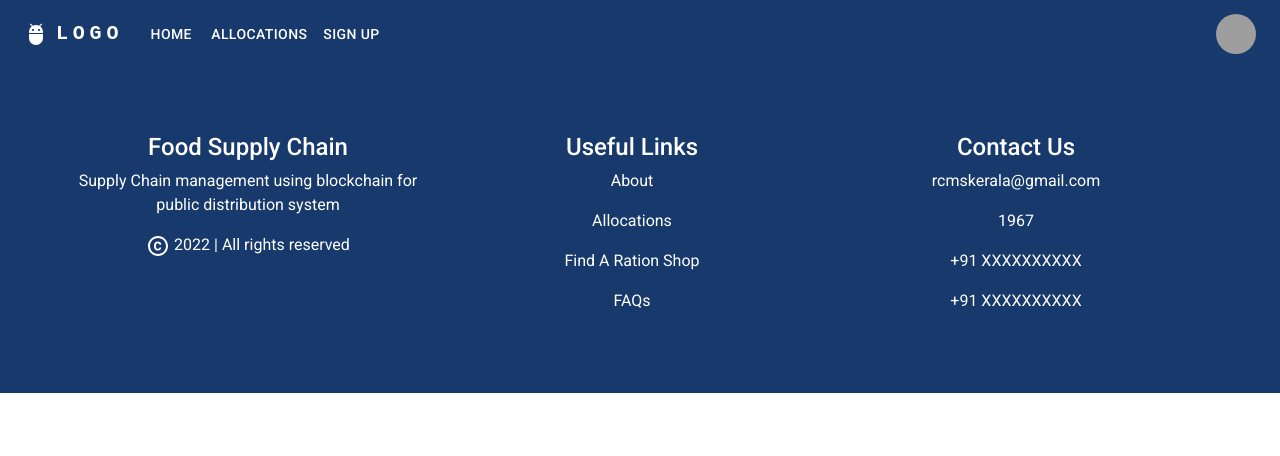
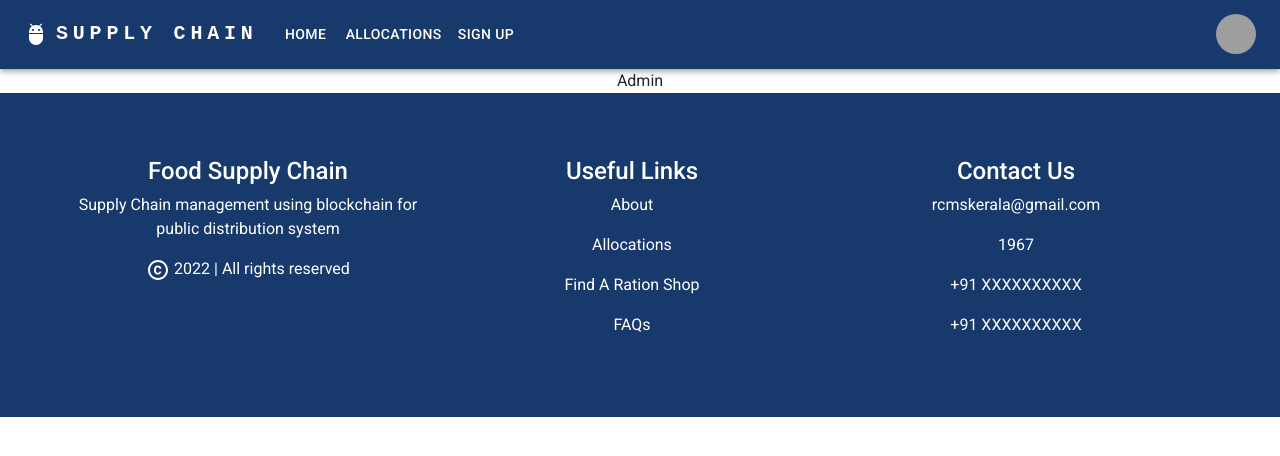
Before and after one commit to neethunsr/pds-frontend, a React (Create React App) app: page /admin in a window 1280 px wide. Shown: the top 456 px of the page. Built offline with nearby package versions, Linux system fonts and the light colour scheme; grey boxes are pictures that could not be loaded.

Commit message:
Add mock values to signin

```diff
--- /dev/null
+++ b/src/AdminPage.js
@@ -0,0 +1,7 @@
+import * as React from "react";
+
+function AdminPage() {
+  return <div>Admin</div>;
+}
+
+export default AdminPage;
--- a/src/App.js
+++ b/src/App.js
@@ -9,6 +9,7 @@ import BlockRegister from "./BlockchainRegister";
 import Footer from "./components/Footer";
 // import Login from "./Login";
 import Header from "./components/Header";
+import AdminPage from "./AdminPage";
 
 function App() {
   return (
@@ -18,6 +19,7 @@ function App() {
         <Routes>
           <Route path="/" element={<SignIn />}></Route>
           <Route path="/register" element={<RegisterPage />} />
+          <Route path="/admin" element={<AdminPage />} />
           <Route path="/imallocation" element={<IMAllocation />} />
           <Route path="/skallocation" element={<SKAllocation />} />
           <Route path="/blockregister" element={<BlockRegister />} />
--- a/src/SignIn.js
+++ b/src/SignIn.js
@@ -10,7 +10,7 @@ import Grid from "@mui/material/Grid";
 import Box from "@mui/material/Box";
 import LockOutlinedIcon from "@mui/icons-material/LockOutlined";
 import Typography from "@mui/material/Typography";
-import Container from "@mui/material/Container";
+// import Container from "@mui/material/Container";
 import { createTheme, ThemeProvider } from "@mui/material/styles";
 import { Paper } from "@mui/material";
 import firebase from "./firebase";
@@ -62,6 +62,8 @@ export default function SignIn() {
   const [buttonText, setButtonText] = React.useState("Get OTP");
   const [userid, setUserid] = useState("");
   const [phoneNo, setPhoneNo] = useState("");
+  const [otpno, setOtpno] = useState("");
+
 
   const getOTP = () => {
     setShow(true);
@@ -74,11 +76,21 @@ export default function SignIn() {
   const handlePhoneNoChange = (e) => {
     setPhoneNo(e.target.value);
   };
+  const handleOTPChange = (e) => {
+    setOtpno(e.target.value);
+  };
   const onLogin = (e) => {
-    if (userid == "IM1024" && phoneNo == "7034398989") {
+    if (userid === "IM1024" && phoneNo === "7034398989" && otpno === '2371') {
       window.location.href = "/imallocation";
-    } else {
-      alert("Invalid Username or password");
+    }
+    if (userid === "SK1369" && phoneNo === "7034398989" && otpno === '5678') {
+      window.location.href = "/skallocation";
+    }
+    if (userid === "admin" && phoneNo === "7034398989" && otpno === '4408') {
+      window.location.href = "/admin";
+    }
+    else {
+      alert("Invalid credantials");
     }
   };
   return (
@@ -162,6 +174,7 @@ export default function SignIn() {
                   type="text"
                   id="otp"
                   variant="standard"
+                  onChange={handleOTPChange}
                   // autoComplete="current-password"
                 />
               )}
--- a/src/components/Header.js
+++ b/src/components/Header.js
@@ -58,7 +58,7 @@ const ResponsiveAppBar = () => {
               textDecoration: "none",
             }}
           >
-            LOGO
+            SUPPLY CHAIN
           </Typography>
 
           <Box sx={{ flexGrow: 1, display: { xs: "flex", md: "none" } }}>
@@ -114,7 +114,7 @@ const ResponsiveAppBar = () => {
               textDecoration: "none",
             }}
           >
-            LOGO
+            SUPPLY CHAIN
           </Typography>
           <Box sx={{ flexGrow: 1, display: { xs: "none", md: "flex" } }}>
             {pages.map((page) => (
@@ -163,9 +163,3 @@ const ResponsiveAppBar = () => {
   );
 };
 export default ResponsiveAppBar;
-
-// function Header() {
-//   return <div>Header</div>;
-// }
-
-// export default Header;
```
Also changed, not shown: src/auth.js (added).
